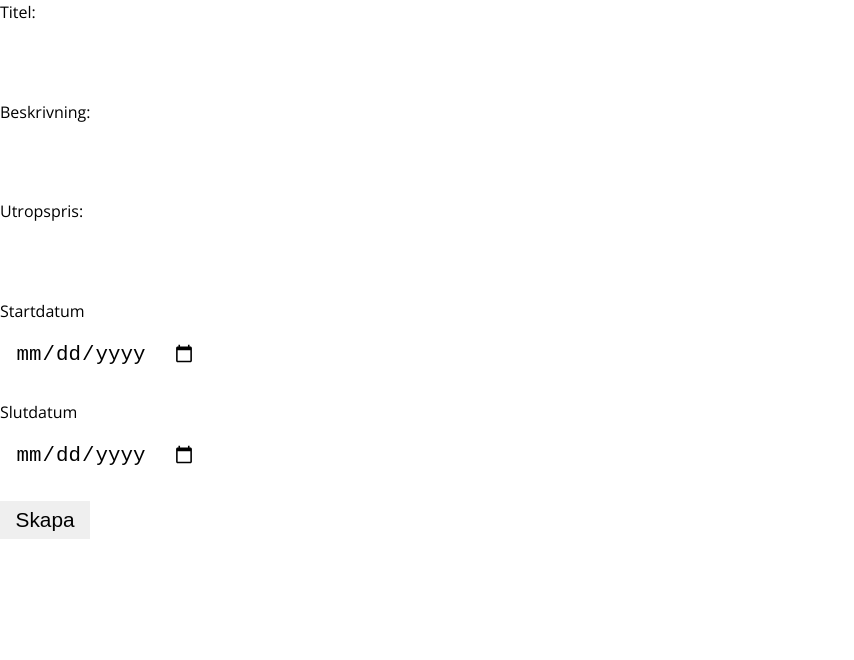
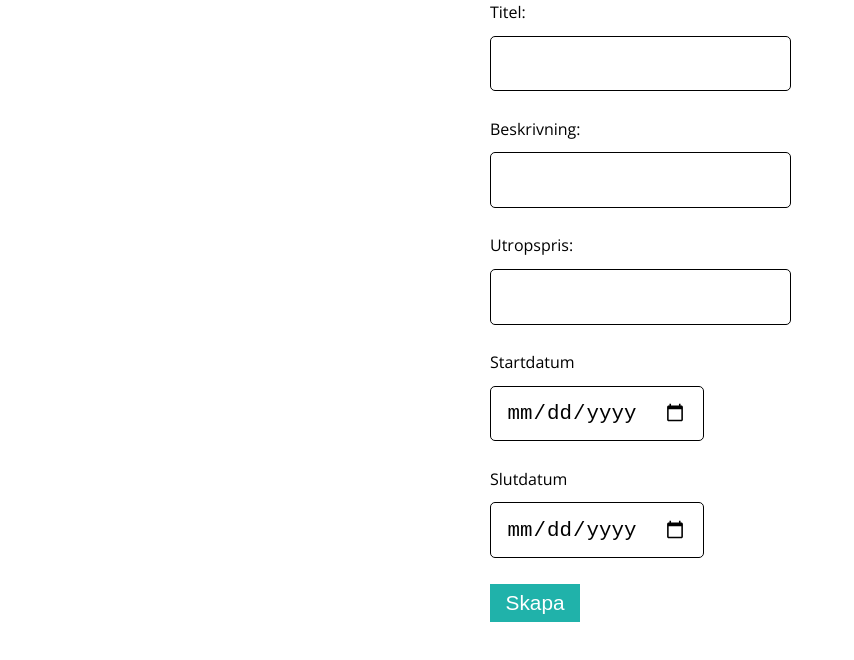
Before and after one commit to tomkaar/Auktion-300, a plain HTML site: page admin.html in a window 1280 px wide. Shown: the whole page, without its empty margins (0-854 px from the left). Drawn offline with nearby package versions, Linux system fonts and the light colour scheme.

Commit message:
form done

```diff
--- a/assets/style.scss
+++ b/assets/style.scss
@@ -18,10 +18,21 @@ body {
   font-family: 'Open Sans', sans-serif;
 }
 
-.form input {
+.form {
+  max-width: 300px;
+  margin: 0 auto;
+}
+.form input{
+  height: 39px;
+  border: 1px solid;
+  border-radius: 5px;
   display:flex;
   justify-content: center;
   margin-top: 10px;
+}
+button#Skapaauktion{
+  background: lightseagreen;
+  color: white;
 }
 
 .heading {
```
Also changed, not shown: assets/style.css.
